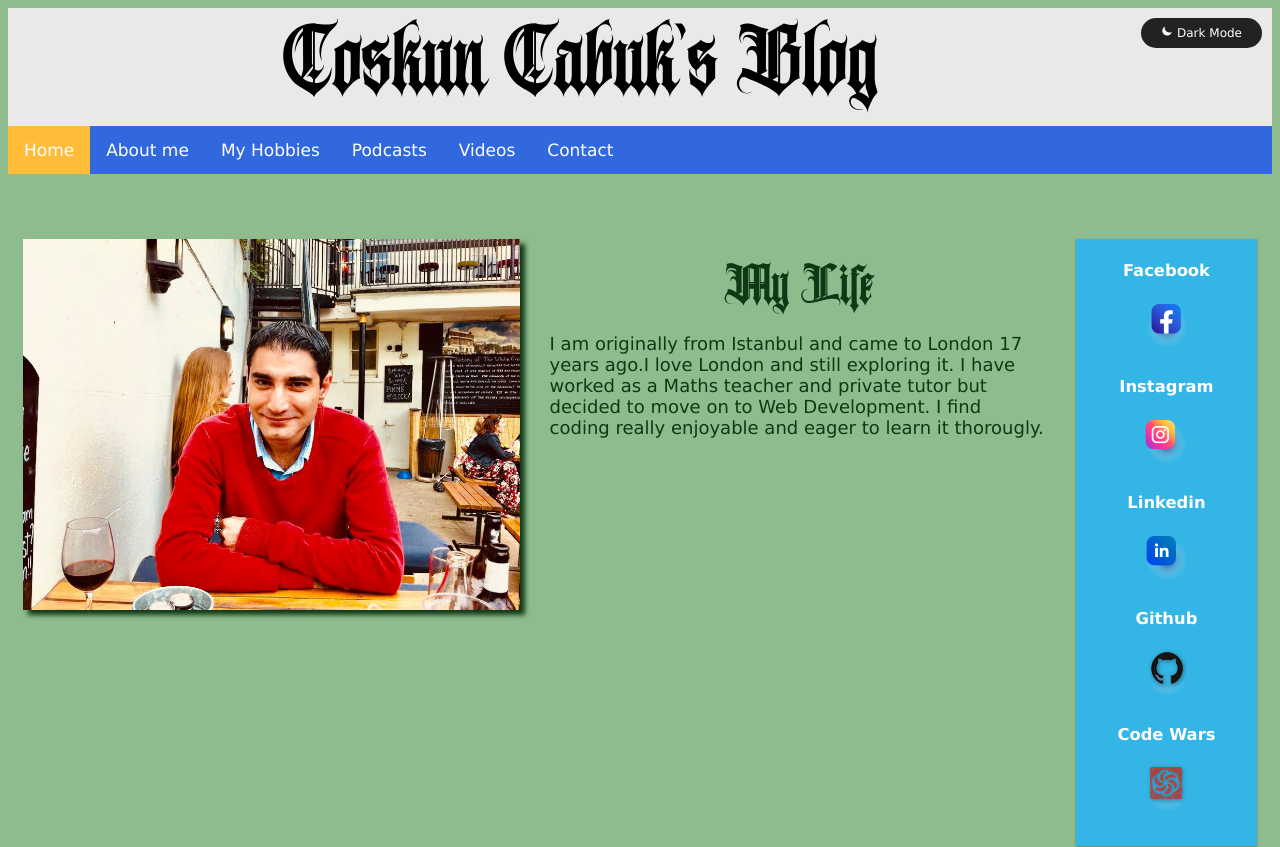
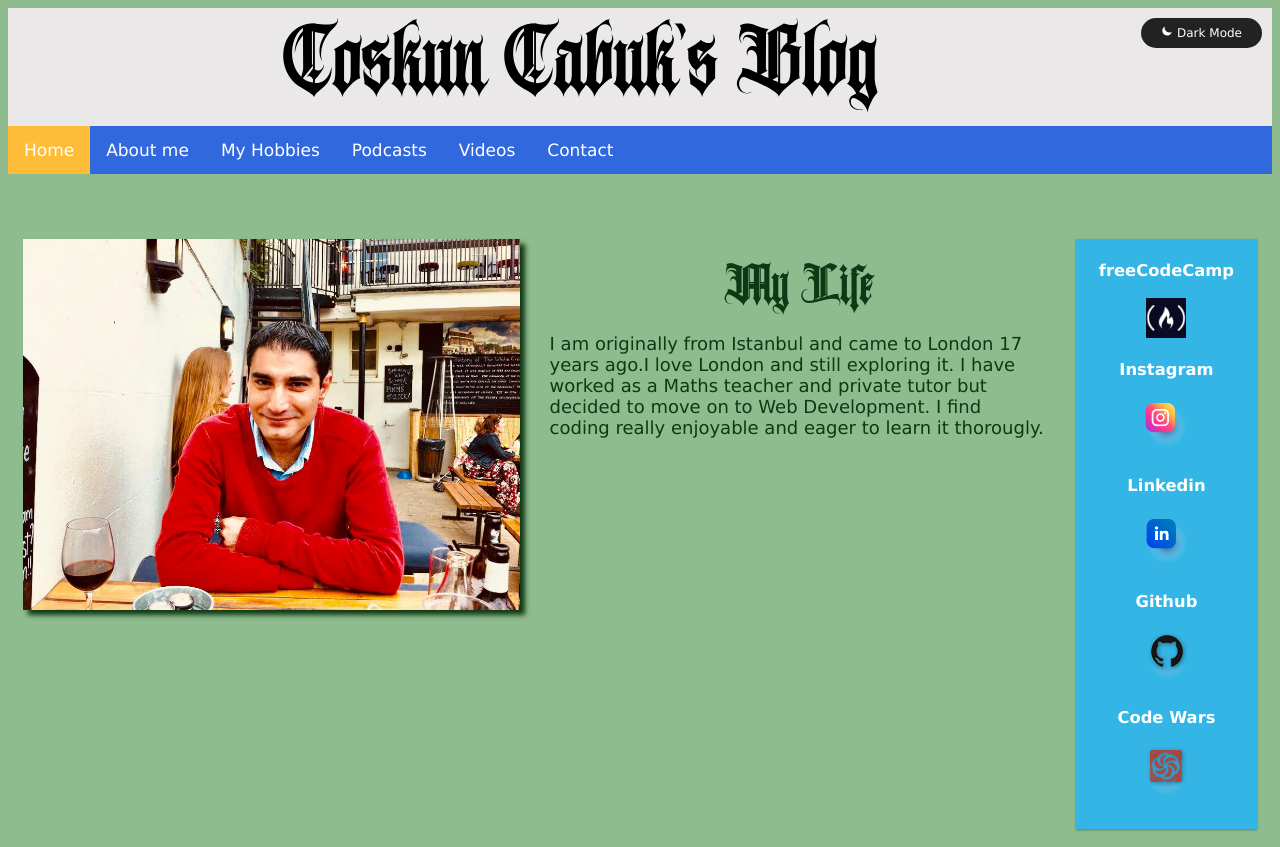
Before and after one commit to coskun123-cell/application-website, a plain HTML site: page index.html in a window 1280 px wide. Shown: the top 847 px of the page. Drawn offline with Linux system fonts and the light colour scheme.

Commit message:
second commit

```diff
--- a/css/style.css
+++ b/css/style.css
@@ -503,3 +503,7 @@ input.visible {
     text-align: left;
   }
 }
+.img-freeCodeCamp {
+  height: 40px;
+  width: 40px;
+}
--- a/index.html
+++ b/index.html
@@ -56,10 +56,15 @@
 
       <div class="col-2 col-s-12">
         <div class="aside">
-          <h3>Facebook</h3>
+          <h3>freeCodeCamp</h3>
           <p>
-            <a href="https://www.facebook.com/coskun.cabuk.756/" target="_blank"
-              ><img src="images/facebook.png" alt="Facebook"
+            <a
+              href="https://www.freecodecamp.org/fcc4948dba9-595e-4e73-af01-c28e2d90c258"
+              target="_blank"
+              ><img
+                class="img-freeCodeCamp"
+                src="images/freeCodeCamp.png"
+                alt="freeCodeCamp"
             /></a>
           </p>
           <h3>Instagram</h3>
```
Also changed, not shown: images/freeCodeCamp.png (added).
